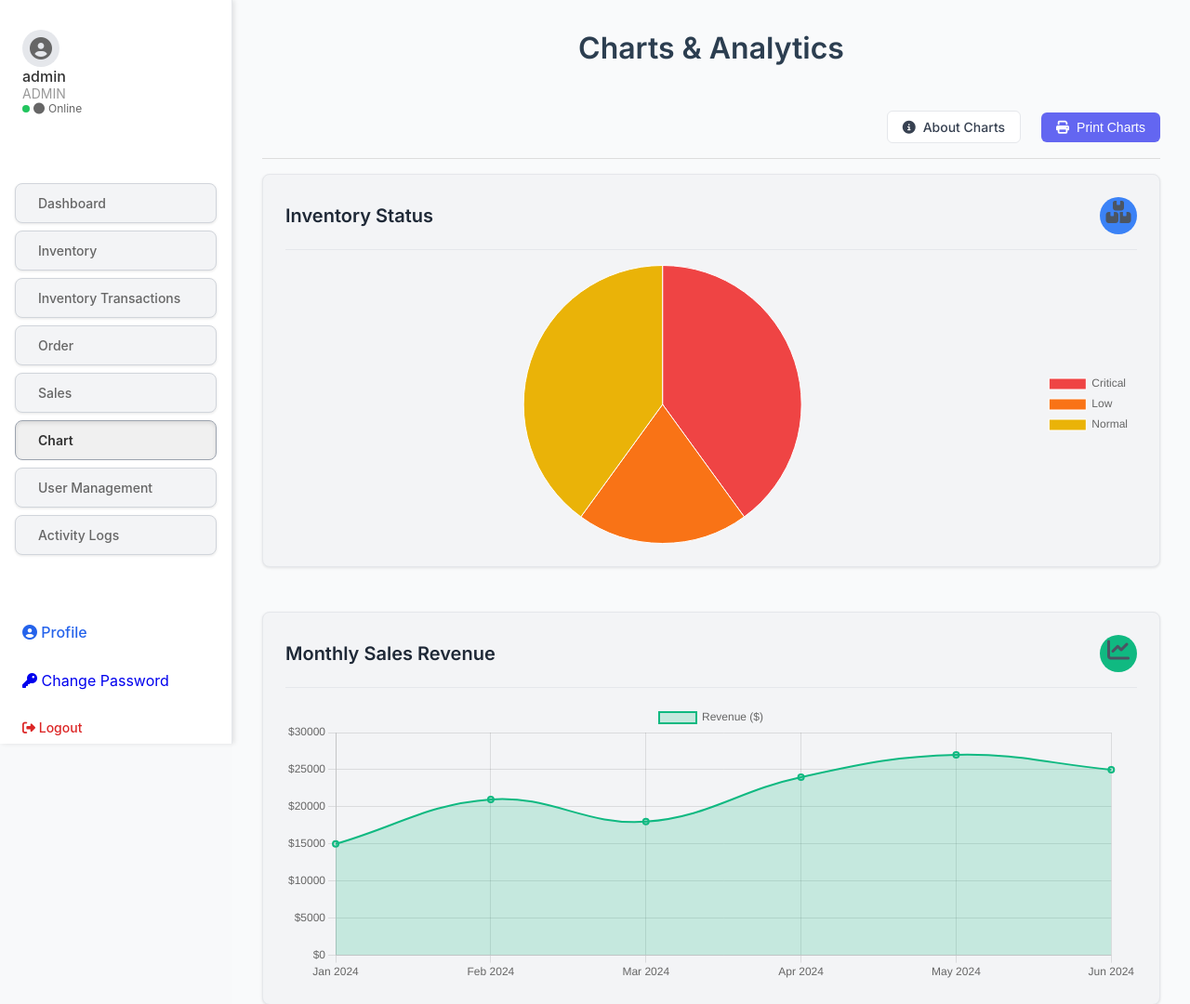
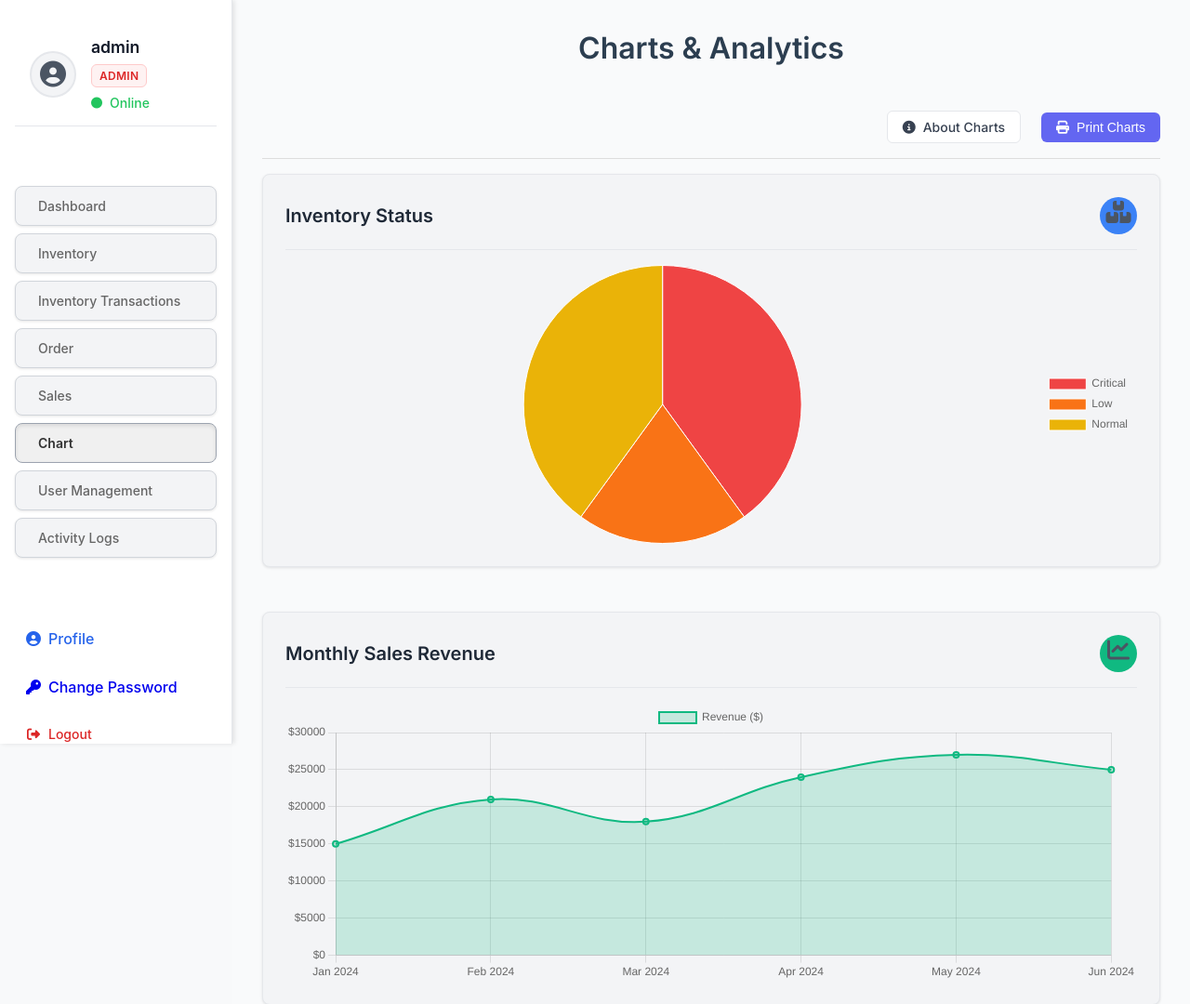
Before and after one commit to Carlo-Angelo-T-Fundar/Inventorysystem1, a PHP site: page /inventorysystem/chart.php in a window 1280 px wide. Shown: the top 1080 px of the page at 93% size. Run offline with PHP 8.4, Linux system fonts and the light colour scheme; the visitor is signed in with stand-in values (Sample User, id 1); data that the repository does not hold is empty.

Commit message:
Add supplier_orders table and approval status management to database

```diff
--- a/css/sidebar.css
+++ b/css/sidebar.css
@@ -14,50 +14,96 @@
 }
 
 .admin-header {
+    margin-bottom: 2rem;
+    padding: 1rem;
+    border-bottom: 1px solid #e5e7eb;
+}
+
+.profile-section {
     display: flex;
     align-items: center;
     gap: 1rem;
-    margin-bottom: 2rem;
-    padding: 0.5rem;
 }
 
 .admin-avatar {
-    width: 40px;
-    height: 40px;
-    background-color: #e5e7eb;
+    width: 50px;
+    height: 50px;
+    background-color: #f3f4f6;
     border-radius: 50%;
     display: flex;
     align-items: center;
     justify-content: center;
+    border: 2px solid #e5e7eb;
 }
 
 .admin-avatar i {
-    font-size: 24px;
-    color: #666;
+    font-size: 28px;
+    color: #4b5563;
 }
 
-.admin-header h2 {
-    color: #333;
+.profile-info {
+    flex: 1;
+    display: flex;
+    flex-direction: column;
+    gap: 0.5rem;
+}
+
+.username {
+    font-size: 1.1rem;
+    font-weight: 600;
+    color: #111827;
     margin: 0;
-    font-size: 1rem;
+}
+
+.user-role {
+    display: flex;
+    align-items: center;
+}
+
+.role-badge {
+    font-size: 0.75rem;
     font-weight: 600;
+    padding: 0.25rem 0.5rem;
+    border-radius: 0.375rem;
+    text-transform: uppercase;
+    letter-spacing: 0.025em;
+}
+
+.role-admin {
+    background-color: #fef2f2;
+    color: #dc2626;
+    border: 1px solid #fecaca;
+}
+
+.role-store_clerk {
+    background-color: #f0fdf4;
+    color: #16a34a;
+    border: 1px solid #bbf7d0;
+}
+
+.role-cashier {
+    background-color: #fffbeb;
+    color: #d97706;
+    border: 1px solid #fed7aa;
+}
+
+.role-supplier {
+    background-color: #eff6ff;
+    color: #2563eb;
+    border: 1px solid #bfdbfe;
 }
 
 .online-status {
     display: flex;
     align-items: center;
-    gap: 0.25rem;
-    font-size: 0.75rem;
-    color: #666;
+    gap: 0.5rem;
+    font-size: 0.875rem;
+    color: #22c55e;
+    font-weight: 500;
 }
 
-.online-status::before {
-    content: "";
-    display: inline-block;
-    width: 8px;
-    height: 8px;
-    background-color: #22c55e;
-    border-radius: 50%;
+.online-status i {
+    font-size: 0.75rem;
 }
 
 .sidebar-nav {
@@ -98,24 +144,43 @@
     margin-top: auto;
     display: flex;
     flex-direction: column;
-    gap: 1rem;
+    gap: 0.5rem;
 }
 
 .sidebar-footer a {
     text-decoration: none;
-    display: block;
-    padding: 0.5rem;
-    transition: color 0.2s ease;
+    display: flex;
+    align-items: center;
+    gap: 0.5rem;
+    padding: 0.75rem;
+    border-radius: 0.375rem;
+    transition: all 0.2s ease;
+    font-weight: 500;
+}
+
+.sidebar-footer a:hover {
+    background-color: #f3f4f6;
+}
+
+.sidebar-footer a i {
+    width: 16px;
+    text-align: center;
 }
 
 .sidebar-footer a:first-child {
     color: #2563eb;
-    font-weight: 500;
+}
+
+.sidebar-footer a:first-child:hover {
+    background-color: #eff6ff;
 }
 
 .sidebar-footer a.logout {
     color: #dc2626;
-    font-weight: 500;
+}
+
+.sidebar-footer a.logout:hover {
+    background-color: #fef2f2;
 }
 
 /* Main content adjustment */
```
Also changed, not shown: config/db.php (+50 -2 lines).
